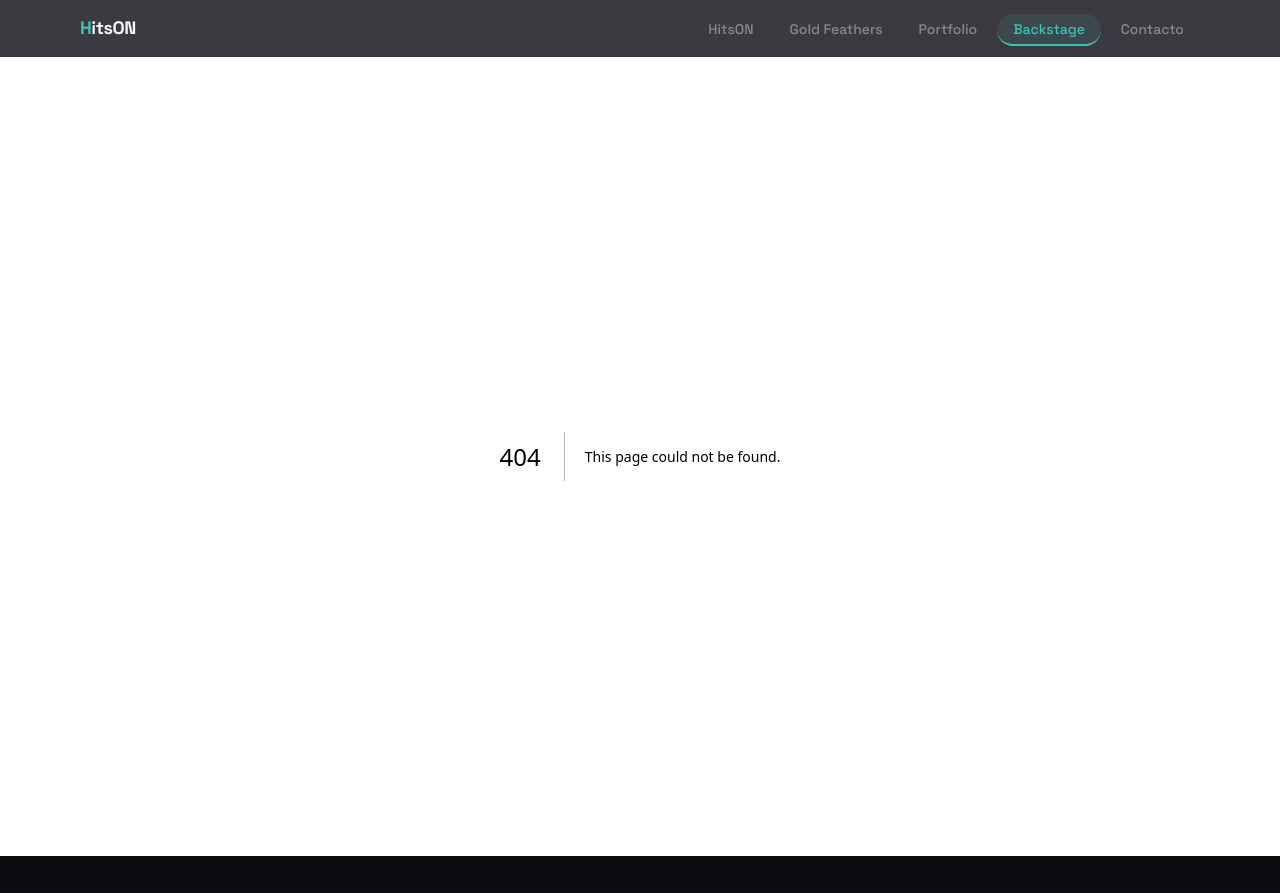
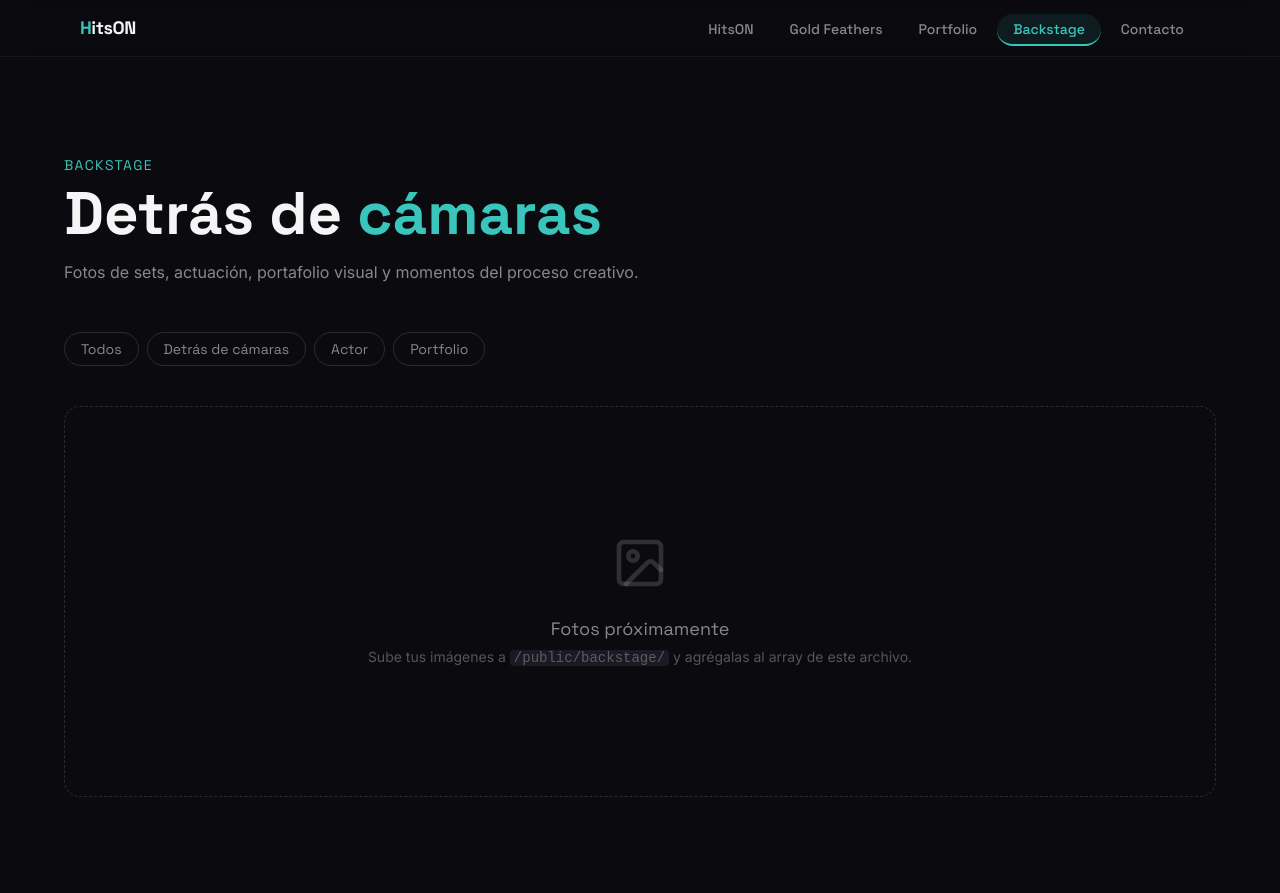
Before and after one commit to hits0nnbusiness-hub/v0-hitson-portfolio-website, a Next.js app: page /backstage in a window 1280 px wide. Before the commit this address had no page. Before the commit the page ends 856 px from the top, so only its background shows below. Built offline with nearby package versions, Linux system fonts and the light colour scheme.

Commit message:
Page backstage

```diff
--- /dev/null
+++ b/app/backstage/page.tsx
@@ -0,0 +1,100 @@
+'use client'
+
+import { motion } from 'framer-motion'
+import { ImageIcon } from 'lucide-react'
+
+// ─────────────────────────────────────────────
+// Agrega tus fotos aquí. Cada objeto tiene:
+//   src   → ruta en /public  (ej. "/backstage/foto1.jpg")
+//   alt   → descripción
+//   tag   → "Detrás de cámaras" | "Actor" | "Portfolio" | etc.
+// ─────────────────────────────────────────────
+const photos: { src: string; alt: string; tag: string }[] = [
+  // Ejemplo (descomenta cuando subas tus fotos):
+  // { src: '/backstage/foto1.jpg', alt: 'Kill In Papa set', tag: 'Detrás de cámaras' },
+  // { src: '/backstage/foto2.jpg', alt: 'Actuación',        tag: 'Actor'             },
+]
+
+const tags = ['Todos', 'Detrás de cámaras', 'Actor', 'Portfolio']
+
+export default function BackstagePage() {
+  return (
+    <main className="min-h-screen bg-background py-24 px-4">
+      <div className="max-w-6xl mx-auto">
+        {/* Header */}
+        <motion.div
+          initial={{ opacity: 0, y: 20 }}
+          animate={{ opacity: 1, y: 0 }}
+          transition={{ duration: 0.6 }}
+          className="mb-12"
+        >
+          <span className="text-sm font-heading tracking-widest uppercase" style={{ color: '#39C5BB' }}>
+            Backstage
+          </span>
+          <h1 className="font-heading text-4xl md:text-5xl lg:text-6xl font-bold mt-2">
+            Detrás de{' '}
+            <span style={{ color: '#39C5BB' }}>cámaras</span>
+          </h1>
+          <p className="text-muted-foreground mt-4 max-w-xl">
+            Fotos de sets, actuación, portafolio visual y momentos del proceso creativo.
+          </p>
+        </motion.div>
+
+        {/* Filter tags — funcionales cuando haya fotos */}
+        <div className="flex flex-wrap gap-2 mb-10">
+          {tags.map((tag) => (
+            <button
+              key={tag}
+              className="px-4 py-1.5 rounded-full text-sm font-heading border border-border text-muted-foreground hover:text-foreground hover:border-foreground/40 transition-all"
+            >
+              {tag}
+            </button>
+          ))}
+        </div>
+
+        {/* Gallery grid */}
+        {photos.length === 0 ? (
+          // Empty state — se quita cuando subas fotos
+          <motion.div
+            initial={{ opacity: 0 }}
+            animate={{ opacity: 1 }}
+            transition={{ duration: 0.8, delay: 0.2 }}
+            className="flex flex-col items-center justify-center gap-6 py-32 border border-dashed border-border rounded-2xl"
+          >
+            <ImageIcon className="w-14 h-14 text-muted-foreground/30" />
+            <div className="text-center">
+              <p className="font-heading text-lg text-muted-foreground">Fotos próximamente</p>
+              <p className="text-sm text-muted-foreground/60 mt-1">
+                Sube tus imágenes a <code className="bg-muted px-1 rounded">/public/backstage/</code> y agrégalas al array de este archivo.
+              </p>
+            </div>
+          </motion.div>
+        ) : (
+          <div className="columns-2 md:columns-3 lg:columns-4 gap-4 space-y-4">
+            {photos.map((photo, i) => (
+              <motion.div
+                key={i}
+                initial={{ opacity: 0, y: 20 }}
+                animate={{ opacity: 1, y: 0 }}
+                transition={{ duration: 0.5, delay: i * 0.05 }}
+                className="break-inside-avoid group relative overflow-hidden rounded-xl"
+              >
+                {/* eslint-disable-next-line @next/next/no-img-element */}
+                <img
+                  src={photo.src}
+                  alt={photo.alt}
+                  className="w-full h-auto object-cover transition-transform duration-500 group-hover:scale-105"
+                />
+                <div className="absolute inset-0 bg-black/0 group-hover:bg-black/40 transition-all duration-300 flex items-end p-3 opacity-0 group-hover:opacity-100">
+                  <span className="text-white text-xs font-heading bg-black/50 px-2 py-1 rounded-full">
+                    {photo.tag}
+                  </span>
+                </div>
+              </motion.div>
+            ))}
+          </div>
+        )}
+      </div>
+    </main>
+  )
+}
```
